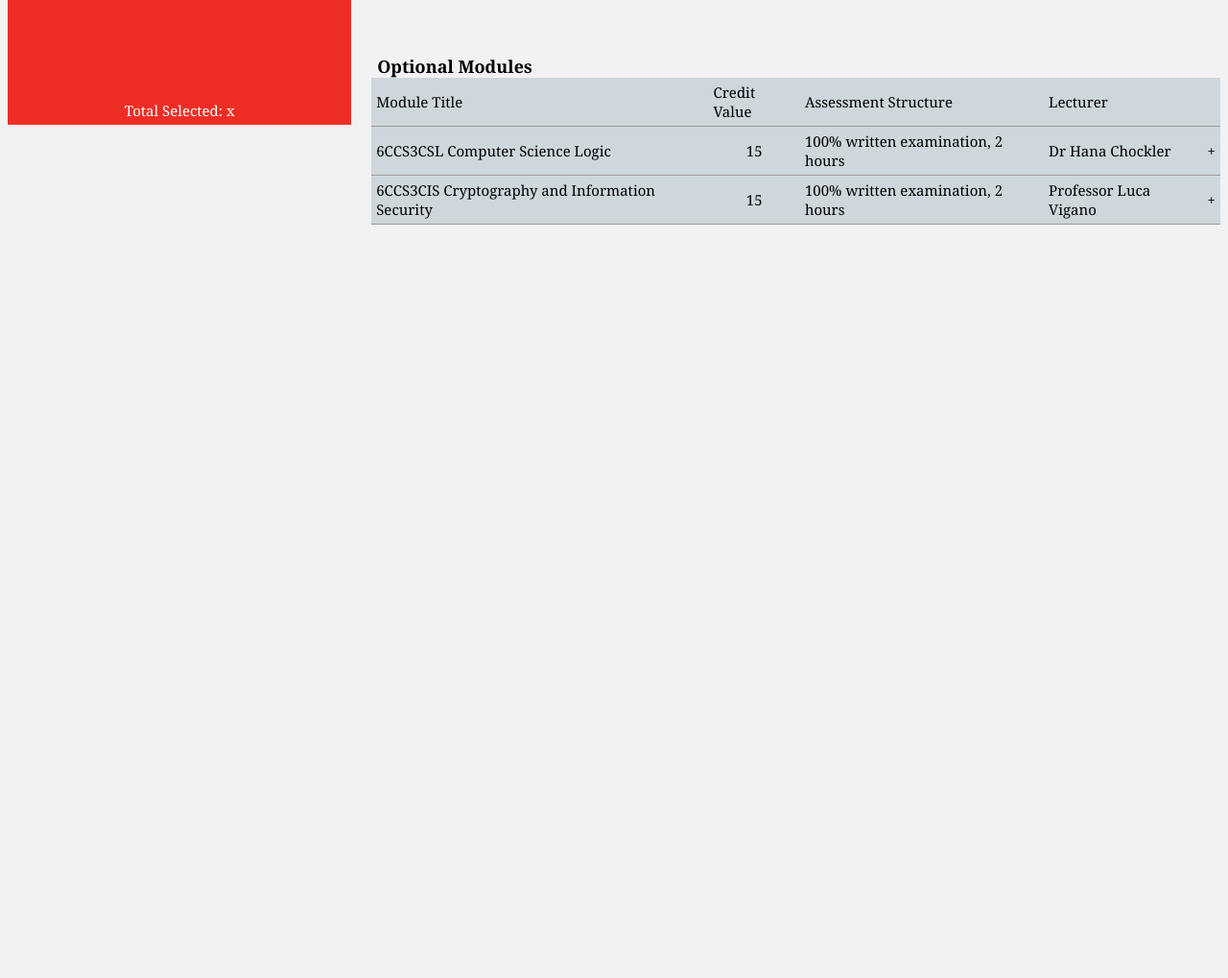
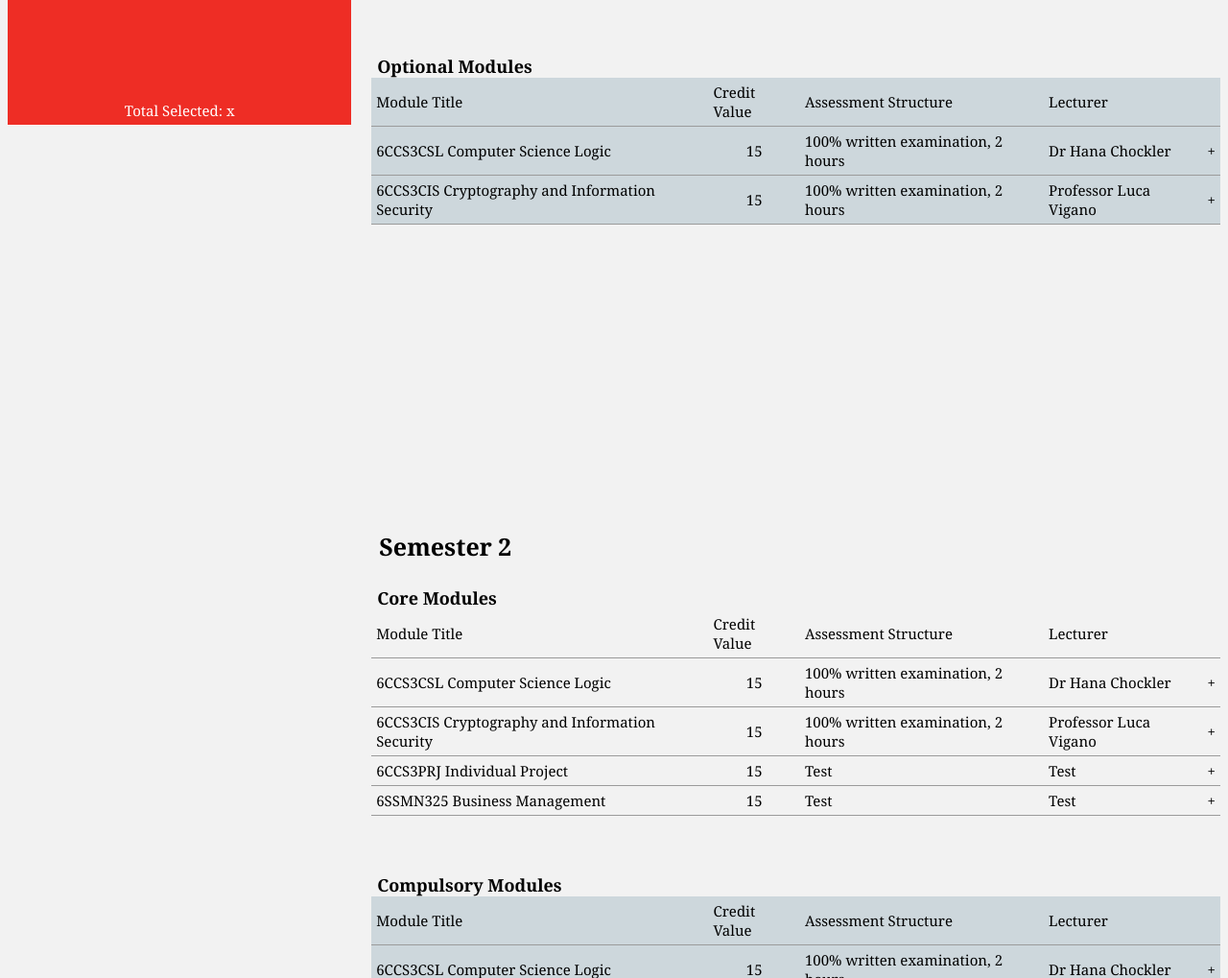
Before and after one commit to EmreK3/seg-project, a plain HTML site: page index.html in a window 1280 px wide. Shown: the part 661-1680 px from the top of the page at 96% size. Before the commit the page ends 895 px from the top, so only its background shows below. Drawn offline with Linux system fonts and the light colour scheme.

Commit message:
Added semester two table.

```diff
--- a/css/style.css
+++ b/css/style.css
@@ -126,6 +126,15 @@ some full year modules
 
 .semester-one{
   padding-top: 10px;
+  margin-bottom: 1000px;
+  background-color: #f2f2f2;
+  height: 80px;
+  width: 70%;
+  float: right;
+}
+
+.semester-two{
+  padding-top: 10px;
   background-color: #f2f2f2;
   height: 80px;
   width: 70%;
--- a/index.html
+++ b/index.html
@@ -185,4 +185,132 @@
 	</table>
 </div>
 
+
+
+
+
+
+
+
+
+
+
+<div class="semester-two">
+	<p class="p2">Semester 2</p>
+	<table style="width:100%" class="core-modules-table2 module-table">
+		<caption>Core Modules</caption>
+		<tr>
+			<th>Module Title</th>
+			<th>Credit Value</th>
+			<th>Assessment Structure</th>
+			<th>Lecturer</th>
+			<th></th>
+		</tr>
+		<tr id="6CCS3CSL" class="">
+			<td>6CCS3CSL Computer Science Logic</td>
+			<td style="text-align:center">15</td>
+			<td>100% written examination, 2 hours</td>
+			<td>Dr Hana Chockler </td>
+			<td class="expand">+</td>
+		</tr>
+		<tr id="6CCS3CSL_description" class="hidden">
+			<td colspan=5>This module intends to show the importance of formal, logical modelling in the development of hardware and software systems. The module introduces variouslogical formalisms and shows how they can be used as specification, design andvertification tools in Computer Science and IT. The module presents alsoformalisms for knowledge representation and reasoning used in AI systems.</td>
+		</tr>
+		<tr id="6CCS3CIS" class="">
+			<td>6CCS3CIS Cryptography and Information Security</td>
+			<td style="text-align:center">15</td>
+			<td>100% written examination, 2 hours</td>
+			<td>Professor Luca Vigano</td>
+			<td class="expand">+</td>
+		</tr>
+		<tr id="6CCS3CIS_description" class="hidden">
+			<td colspan=5>On successful completion of this module you should be able to understand the relevant mathematical techniques associated with cryptography; understand the principles of cryptographic techniques and perform implementations of selected algorithms in this area; appreciate the application of security techniques in solving real-life security problems in practical systems.</td>
+		</tr>
+		<tr id="6CCS3PRJ" class="">
+			<td>6CCS3PRJ Individual Project</td>
+			<td style="text-align:center">15</td>
+			<td>Test</td>
+			<td>Test</td>
+			<td class="expand">+</td>
+		</tr>
+		<tr id="6CCS3PRJ_description" class="hidden">
+			<td colspan=5>Test</td>
+		</tr>
+		<tr id="6SSMN325" class="">
+			<td>6SSMN325 Business Management</td>
+			<td style="text-align:center">15</td>
+			<td>Test</td>
+			<td>Test</td>
+			<td class="expand">+</td>
+		</tr>
+		<tr id="6SSMN325_description" class="hidden">
+			<td colspan=5>Test</td>
+		</tr>
+	</table>
+
+	<table style="width:100%" class="compulsory-modules-table2 selected">
+		<caption>Compulsory Modules</caption>
+		<tr>
+			<th>Module Title</th>
+			<th>Credit Value</th>
+			<th>Assessment Structure</th>
+			<th>Lecturer</th>
+<th></th>
+		</tr>
+		<tr id="6CCS3CSL" class="selected">
+			<td>6CCS3CSL Computer Science Logic</td>
+			<td style="text-align:center">15</td>
+			<td>100% written examination, 2 hours</td>
+			<td>Dr Hana Chockler </td>
+			<td class="expand">+</td>
+		</tr>
+		<tr id="6CCS3CSL" class="hidden selected">
+			<td>This module intends to show the importance of formal, logical modelling in the development of hardware and software systems. The module introduces variouslogical formalisms and shows how they can be used as specification, design andvertification tools in Computer Science and IT. The module presents alsoformalisms for knowledge representation and reasoning used in AI systems.</td>
+		</tr>
+		<tr id="6CCS3CIS" class="selected">
+			<td>6CCS3CIS Cryptography and Information Security</td>
+			<td style="text-align:center">15</td>
+			<td>100% written examination, 2 hours</td>
+			<td>Professor Luca Vigano</td>
+			<td class="expand">+</td>
+		</tr>
+		<tr id="6CCS3CIS" class="hidden selected">
+			<td>On successful completion of this module you should be able to understand the relevant mathematical techniques associated with cryptography; understand the principles of cryptographic techniques and perform implementations of selected algorithms in this area; appreciate the application of security techniques in solving real-life security problems in practical systems.</td>
+			<td class="collapse">-</td>
+	</table>
+
+
+	<table style="width:100%" class="optional-modules-table2 selected">
+		<caption>Optional Modules</caption>
+		<tr>
+			<th>Module Title</th>
+			<th>Credit Value</th>
+			<th>Assessment Structure</th>
+			<th>Lecturer</th>
+<th></th>
+		</tr>
+		<tr id="6CCS3CSL" class="selected">
+			<td>6CCS3CSL Computer Science Logic</td>
+			<td style="text-align:center">15</td>
+			<td>100% written examination, 2 hours</td>
+			<td>Dr Hana Chockler </td>
+			<td class="expand">+</td>
+		</tr>
+		<tr id="6CCS3CSL" class="hidden selected">
+			<td>This module intends to show the importance of formal, logical modelling in the development of hardware and software systems. The module introduces variouslogical formalisms and shows how they can be used as specification, design andvertification tools in Computer Science and IT. The module presents alsoformalisms for knowledge representation and reasoning used in AI systems.</td>
+			<td class="collapse">-</td>
+		</tr>
+		<tr id="6CCS3CIS" class="selected">
+			<td>6CCS3CIS Cryptography and Information Security</td>
+			<td style="text-align:center">15</td>
+			<td>100% written examination, 2 hours</td>
+			<td>Professor Luca Vigano</td>
+			<td class="expand">+</td>
+		</tr>
+		<tr id="6CCS3CIS" class="hidden selected">
+			<td>On successful completion of this module you should be able to understand the relevant mathematical techniques associated with cryptography; understand the principles of cryptographic techniques and perform implementations of selected algorithms in this area; appreciate the application of security techniques in solving real-life security problems in practical systems.</td>
+			<td class="collapse">-</td>
+	</table>
+</div>
+
 </body>
```
